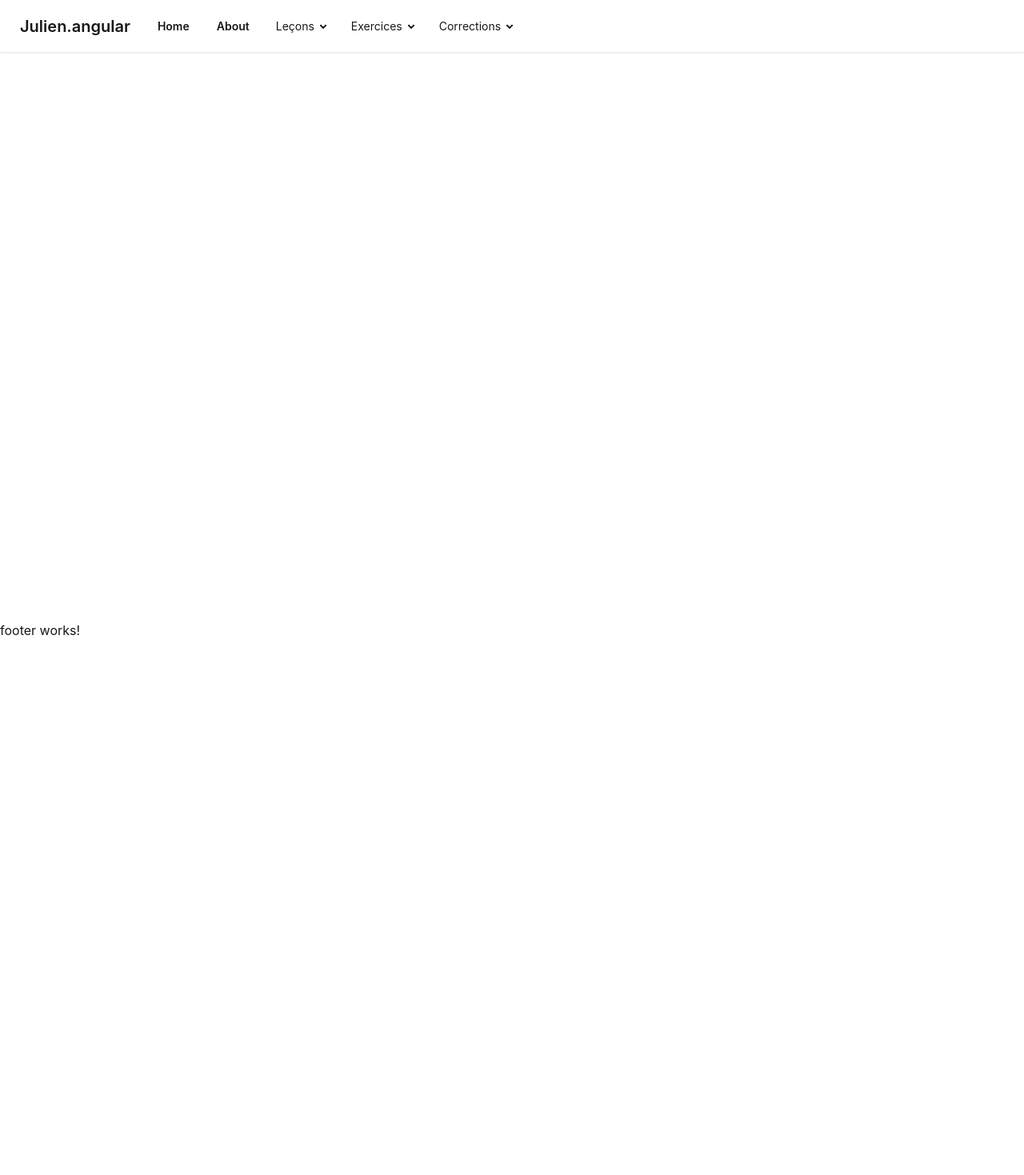
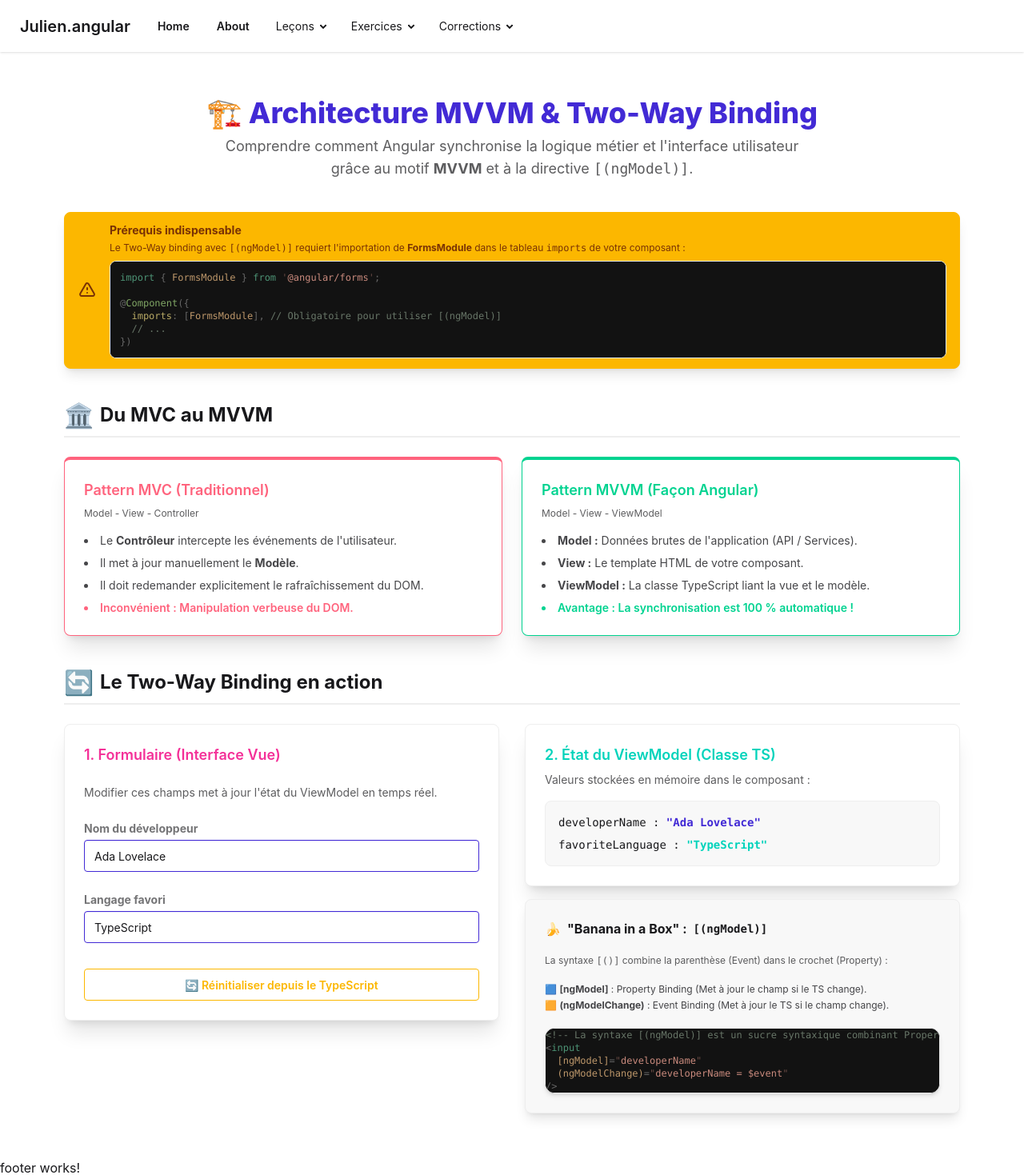
Before and after one commit to juliencongras/julien.angular, an Angular app: page /lessons/two_way_binding in a window 1280 px wide. Before the commit this address led to /. Shown: the top 1469 px of the page at 80% size. Before the commit the page ends 800 px from the top, so only its background shows below. Built offline with nearby package versions, Linux system fonts and the light colour scheme.

Commit message:
Leçon two way binding

```diff
--- a/src/app/app.routes.ts
+++ b/src/app/app.routes.ts
@@ -27,6 +27,10 @@ export const routes: Routes = [
         path: 'lessons/event_binding',
         loadComponent: () => import('./pages/lessons/event-binding-lesson/event-binding-lesson').then((m) => m.EventBindingLesson),
     },
+    {
+        path: 'lessons/two_way_binding',
+        loadComponent: () => import('./pages/lessons/two-way-binding-lesson/two-way-binding-lesson').then((m) => m.TwoWayBindingLesson),
+    },
 
   //Exercices
   {
--- a/src/app/components/layouts/header/header.html
+++ b/src/app/components/layouts/header/header.html
@@ -11,6 +11,7 @@
             <li><a routerLink="/lessons/text_interpolation">Text interpolation</a></li>
             <li><a routerLink="/lessons/attributes_binding">Attributes binding</a></li>
             <li><a routerLink="/lessons/event_binding">Event binding</a></li>
+            <li><a routerLink="/lessons/two_way_binding">Two way binding</a></li>
           </ul>
         </details>
       </li>
--- /dev/null
+++ b/src/app/pages/lessons/two-way-binding-lesson/two-way-binding-lesson.html
@@ -0,0 +1,150 @@
+<div class="max-w-6xl mx-auto my-10 space-y-10 p-4">
+  <!-- 🟦 En-tête -->
+  <div class="text-center space-y-2">
+    <h1 class="text-4xl font-extrabold text-primary">
+      🏗️ Architecture MVVM & Two-Way Binding
+    </h1>
+    <p class="text-lg text-base-content/70 max-w-3xl mx-auto">
+      Comprendre comment Angular synchronise la logique métier et l'interface utilisateur grâce au motif <strong>MVVM</strong> et à la directive <code>[(ngModel)]</code>.
+    </p>
+  </div>
+
+  <!-- 💡 Alert Près-requis : FormsModule -->
+  <div class="alert alert-warning shadow-lg">
+    <svg xmlns="http://www.w3.org/2000/svg" fill="none" viewBox="0 0 24 24" class="stroke-current shrink-0 w-6 h-6">
+      <path stroke-linecap="round" stroke-linejoin="round" stroke-width="2" d="M12 9v2m0 4h.01m-6.938 4h13.856c1.54 0 2.502-1.667 1.732-3L13.732 4c-.77-1.333-2.694-1.333-3.464 0L3.34 16c-.77 1.333.192 3 1.732 3z"></path>
+    </svg>
+    <div class="w-full">
+      <h3 class="font-bold">Prérequis indispensable</h3>
+      <p class="text-xs mt-1 mb-2">
+        Le Two-Way binding avec <code ngNonBindable>[(ngModel)]</code> requiert l'importation de <strong>FormsModule</strong> dans le tableau <code ngNonBindable>imports</code> de votre composant :
+      </p>
+      <div
+        class="rounded-lg overflow-hidden border border-base-300 bg-[#121212] text-xs font-mono [&>pre]:p-3! [&>pre]:m-0! [&>pre]:overflow-x-auto"
+        [innerHTML]="codeFormsModule | shiki:'typescript':'vitesse-dark' | async">
+      </div>
+    </div>
+  </div>
+
+  <!-- 🟥 SECTION 1 : THÉORIE (MVC vs MVVM) -->
+  <section class="space-y-6">
+    <h2 class="text-2xl font-bold flex items-center gap-2 border-b-2 border-base-300 pb-2">
+      <span class="text-3xl">🏛️</span> Du MVC au MVVM
+    </h2>
+
+    <div class="grid grid-cols-1 md:grid-cols-2 gap-6">
+      <!-- Carte MVC -->
+      <div class="card bg-base-100 shadow-xl border-t-4 border-error border-x border-b">
+        <div class="card-body">
+          <h3 class="card-title text-error">Pattern MVC (Traditionnel)</h3>
+          <p class="text-xs opacity-70">Model - View - Controller</p>
+          <ul class="list-disc list-inside space-y-2 text-sm text-base-content/80 mt-2">
+            <li>Le <strong>Contrôleur</strong> intercepte les événements de l'utilisateur.</li>
+            <li>Il met à jour manuellement le <strong>Modèle</strong>.</li>
+            <li>Il doit redemander explicitement le rafraîchissement du DOM.</li>
+            <li class="text-error font-semibold mt-2">Inconvénient : Manipulation verbeuse du DOM.</li>
+          </ul>
+        </div>
+      </div>
+
+      <!-- Carte MVVM -->
+      <div class="card bg-base-100 shadow-xl border-t-4 border-success border-x border-b">
+        <div class="card-body">
+          <h3 class="card-title text-success">Pattern MVVM (Façon Angular)</h3>
+          <p class="text-xs opacity-70">Model - View - ViewModel</p>
+          <ul class="list-disc list-inside space-y-2 text-sm text-base-content/80 mt-2">
+            <li><strong>Model :</strong> Données brutes de l'application (API / Services).</li>
+            <li><strong>View :</strong> Le template HTML de votre composant.</li>
+            <li><strong>ViewModel :</strong> La classe TypeScript liant la vue et le modèle.</li>
+            <li class="text-success font-semibold mt-2">Avantage : La synchronisation est 100 % automatique !</li>
+          </ul>
+        </div>
+      </div>
+    </div>
+  </section>
+
+  <!-- 🟩 SECTION 2 : PRATIQUE (Two-Way Binding) -->
+  <section class="space-y-6">
+    <h2 class="text-2xl font-bold flex items-center gap-2 border-b-2 border-base-300 pb-2">
+      <span class="text-3xl">🔄</span> Le Two-Way Binding en action
+    </h2>
+
+    <div class="grid grid-cols-1 lg:grid-cols-2 gap-8 items-start">
+
+      <!-- Colonne Formulaire (La Vue qui modifie le TS) -->
+      <div class="card bg-base-100 shadow-xl border border-base-300">
+        <div class="card-body space-y-4">
+          <h3 class="card-title text-secondary">1. Formulaire (Interface Vue)</h3>
+          <p class="text-sm text-base-content/70">
+            Modifier ces champs met à jour l'état du ViewModel en temps réel.
+          </p>
+
+          <div class="form-control w-full space-y-1">
+            <label class="label"><span class="label-text font-bold">Nom du développeur</span></label>
+            <input
+              type="text"
+              [(ngModel)]="developerName"
+              placeholder="Entrez un nom"
+              class="input input-bordered input-primary w-full" />
+          </div>
+
+          <div class="form-control w-full space-y-1">
+            <label class="label"><span class="label-text font-bold">Langage favori</span></label>
+            <input
+              type="text"
+              [(ngModel)]="favoriteLanguage"
+              placeholder="Ex: TypeScript"
+              class="input input-bordered input-primary w-full" />
+          </div>
+
+          <div class="pt-2">
+            <button class="btn btn-outline btn-warning w-full" (click)="resetData()">
+              🔄 Réinitialiser depuis le TypeScript
+            </button>
+          </div>
+        </div>
+      </div>
+
+      <!-- Colonne Résultat (Le TS reflété dans la Vue) -->
+      <div class="space-y-4">
+        <!-- Inspection d'état -->
+        <div class="card bg-base-100 shadow-xl border border-base-300">
+          <div class="card-body">
+            <h3 class="card-title text-accent">2. État du ViewModel (Classe TS)</h3>
+            <p class="text-sm text-base-content/70 mb-2">
+              Valeurs stockées en mémoire dans le composant :
+            </p>
+
+            <div class="bg-base-200 p-4 rounded-lg font-mono text-sm space-y-2 border border-base-300">
+              <p>developerName : <span class="text-primary font-bold">"{{ developerName }}"</span></p>
+              <p>favoriteLanguage : <span class="text-accent font-bold">"{{ favoriteLanguage }}"</span></p>
+            </div>
+          </div>
+        </div>
+
+        <!-- Explication "Banana in a Box" -->
+        <div class="card bg-base-200 shadow-lg border border-base-300">
+          <div class="card-body space-y-3">
+            <h4 class="font-bold text-base flex items-center gap-2">
+              <span>🍌</span> "Banana in a Box" : <code class="text-sm">[(ngModel)]</code>
+            </h4>
+            <p class="text-xs text-base-content/70">
+              La syntaxe <code ngNonBindable>[()]</code> combine la parenthèse (Event) dans le crochet (Property) :
+            </p>
+
+            <ul class="text-xs space-y-1 text-base-content/80">
+              <li>🟦 <strong>[ngModel]</strong> : Property Binding (Met à jour le champ si le TS change).</li>
+              <li>🟧 <strong>(ngModelChange)</strong> : Event Binding (Met à jour le TS si le champ change).</li>
+            </ul>
+
+            <div
+              class="rounded-xl overflow-hidden border border-base-300 bg-[#121212] text-xs font-mono [&>pre] :p-4! [&>pre]:m-0! [&>pre]:overflow-x-auto shadow-md"
+              [innerHTML]="codeUnderTheHood | shiki:'html':'vitesse-dark' | async">
+            </div>
+          </div>
+        </div>
+      </div>
+
+    </div>
+  </section>
+</div>
--- /dev/null
+++ b/src/app/pages/lessons/two-way-binding-lesson/two-way-binding-lesson.ts
@@ -0,0 +1,37 @@
+import { Component } from '@angular/core';
+import { FormsModule } from '@angular/forms';
+import { AsyncPipe } from '@angular/common';
+import { ShikiPipe } from '../../../pipes/shiki.pipe';
+
+@Component({
+  selector: 'app-two-way-binding-lesson',
+  imports: [FormsModule, AsyncPipe, ShikiPipe],
+  templateUrl: './two-way-binding-lesson.html',
+})
+export class TwoWayBindingLesson {
+  // Modèle de données (ViewModel)
+  developerName: string = 'Ada Lovelace';
+  favoriteLanguage: string = 'TypeScript';
+
+  // Snippets de code pour Shiki
+  codeNgModel: string = `<input type="text" [(ngModel)]="developerName" class="input input-bordered" />`;
+
+  codeUnderTheHood: string = `<!-- La syntaxe [(ngModel)] est un sucre syntaxique combinant Property + Event Binding -->
+<input
+  [ngModel]="developerName"
+  (ngModelChange)="developerName = $event"
+/>`;
+
+  codeFormsModule: string = `import { FormsModule } from '@angular/forms';
+
+@Component({
+  imports: [FormsModule], // Obligatoire pour utiliser [(ngModel)]
+  // ...
+})`;
+
+  // Action métier depuis le TypeScript
+  resetData(): void {
+    this.developerName = '';
+    this.favoriteLanguage = '';
+  }
+}
```
